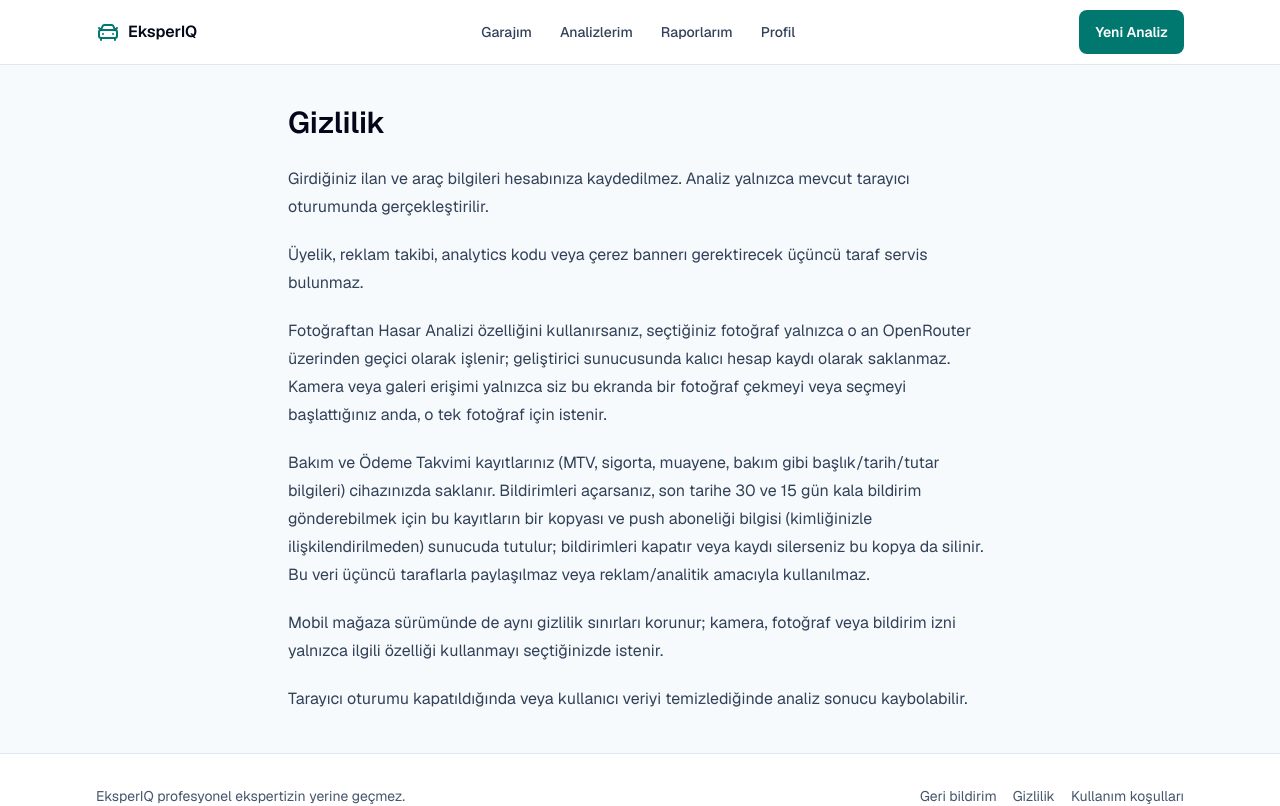
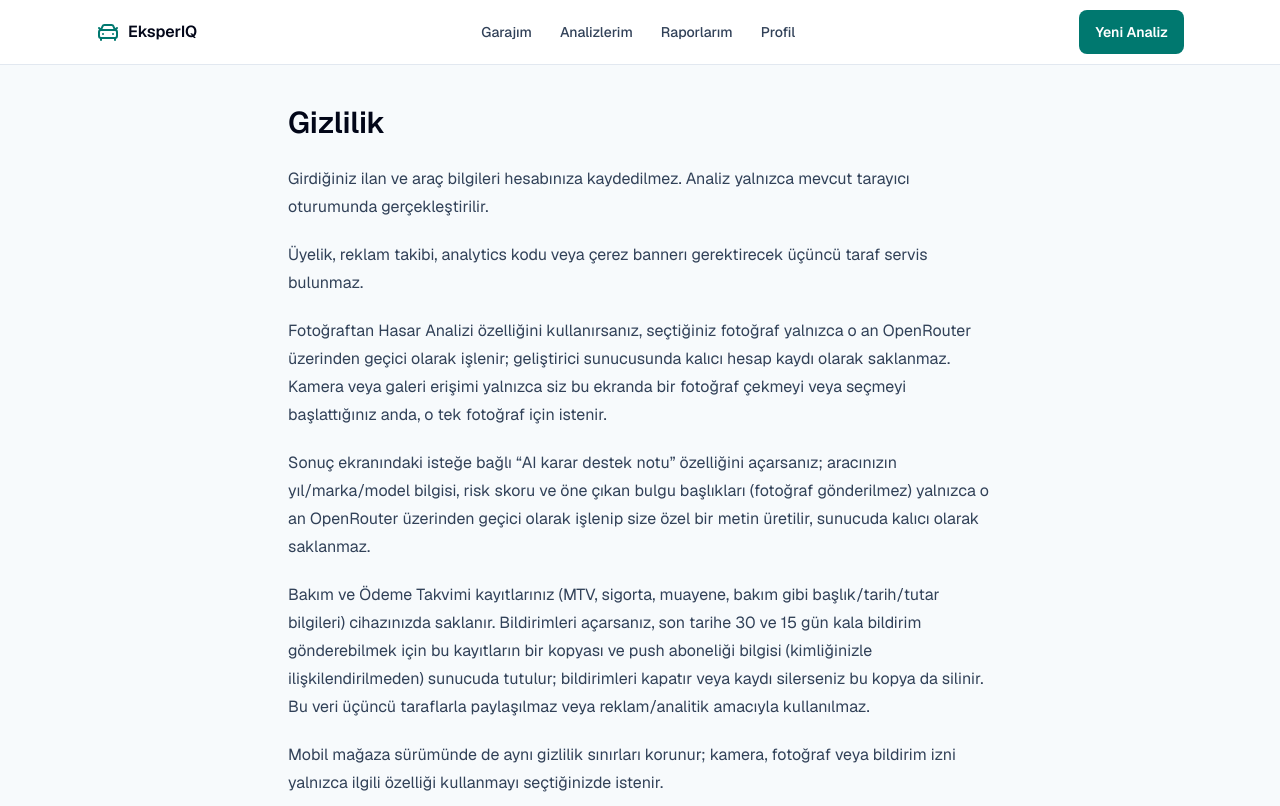
Before and after one commit to akifyapayzeka/eksperiq, a Next.js app: page /gizlilik in a window 1280 px wide. Shown: the top 806 px of the page. Built offline with nearby package versions, Linux system fonts and the light colour scheme.

Commit message:
Gizlilik sayfasına AI karar destek notu için veri akışı bilgisini ekle
Sonuç ekranındaki AI karar destek notu özelliği de OpenRouter'a veri
gönderiyor; gizlilik sayfası artık bunu Fotoğraftan Hasar Analizi ile
tutarlı şekilde açıklıyor.

```diff
--- a/src/app/gizlilik/page.tsx
+++ b/src/app/gizlilik/page.tsx
@@ -10,6 +10,11 @@ export default function PrivacyPage() {
         Fotoğraftan Hasar Analizi özelliğini kullanırsanız, seçtiğiniz fotoğraf yalnızca o an OpenRouter üzerinden
         geçici olarak işlenir; geliştirici sunucusunda kalıcı hesap kaydı olarak saklanmaz. Kamera veya galeri erişimi
         yalnızca siz bu ekranda bir fotoğraf çekmeyi veya seçmeyi başlattığınız anda, o tek fotoğraf için istenir.
+      </p>
+      <p>
+        Sonuç ekranındaki isteğe bağlı &ldquo;AI karar destek notu&rdquo; özelliğini açarsanız; aracınızın
+        yıl/marka/model bilgisi, risk skoru ve öne çıkan bulgu başlıkları (fotoğraf gönderilmez) yalnızca o an
+        OpenRouter üzerinden geçici olarak işlenip size özel bir metin üretilir, sunucuda kalıcı olarak saklanmaz.
       </p>
       <p>
         Bakım ve Ödeme Takvimi kayıtlarınız (MTV, sigorta, muayene, bakım gibi başlık/tarih/tutar bilgileri) cihazınızda
```
Also changed, not shown: 1 other file (tests, documents, lock files or other folders).
